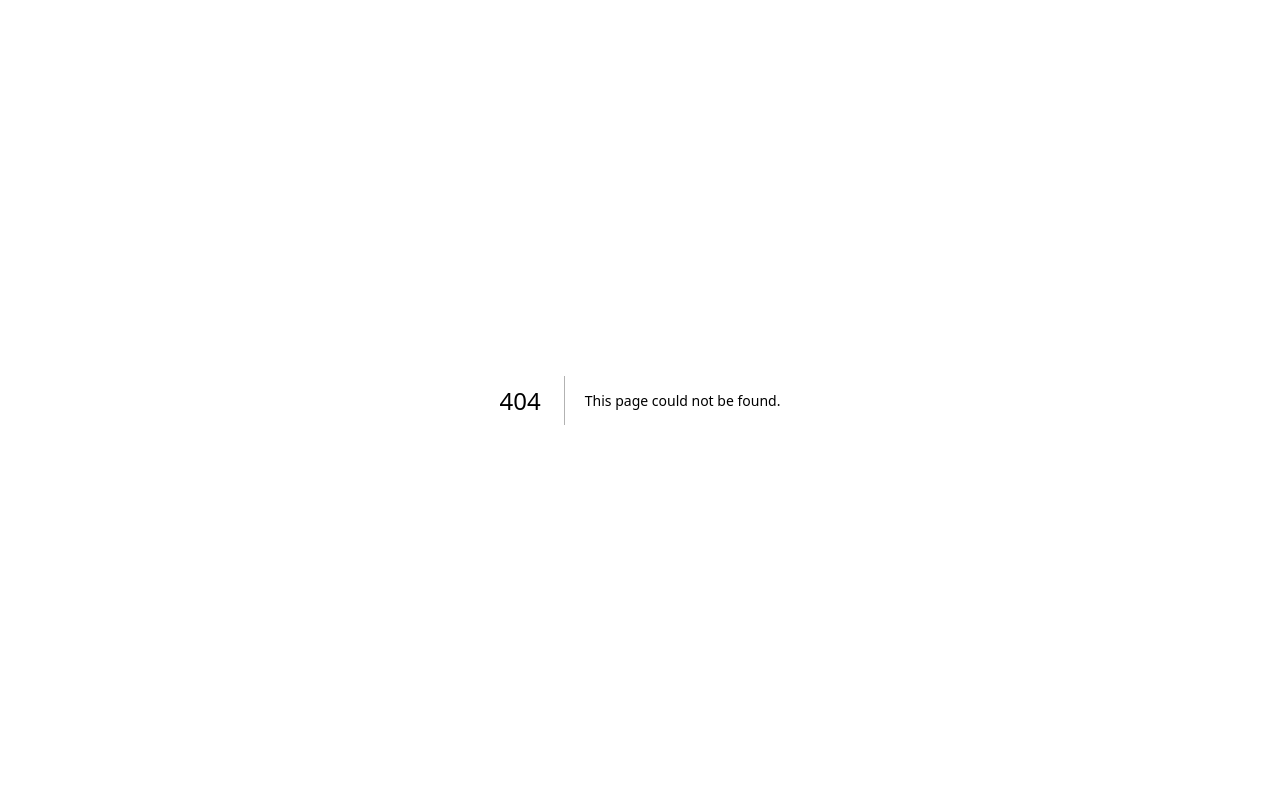
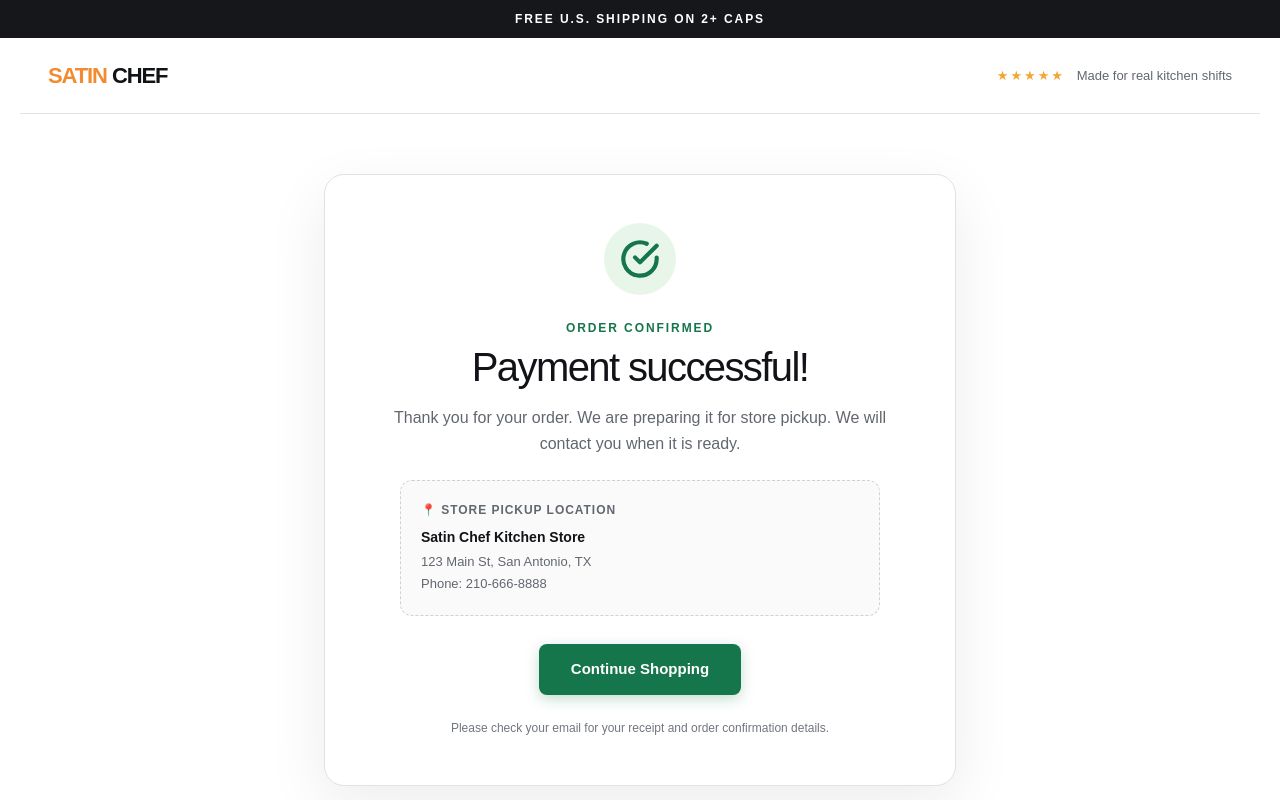
Before and after one commit to jtamez40/formfit, a Next.js app: page /order-success in a window 1280 px wide. Before the commit this address had no page. Shown: the top 800 px of the page. Built offline with nearby package versions, Linux system fonts and the light colour scheme.

Commit message:
integrated stripe

```diff
--- a/app/globals.css
+++ b/app/globals.css
@@ -36,3 +36,131 @@ footer{min-height:110px;background:var(--ink);color:#adb1b8;display:flex;align-i
 @media(max-width:900px){.hero{grid-template-columns:1fr;gap:42px;padding-top:38px}.checkout-card{position:relative;top:auto}.proof-strip{grid-template-columns:1fr 1fr}.feature{grid-template-columns:1fr;gap:28px;padding:38px 0}.feature.reverse .feature-image{order:0}.feature-image{height:390px}.story-intro{padding-top:80px}footer{flex-wrap:wrap;gap:18px 32px}}
 @media(max-width:560px){.site-header{height:65px;padding:0 18px}.header-proof{display:none}.hero{padding:32px 18px 54px}.hero h1{font-size:42px}.lead{font-size:17px}.video-placeholder{height:300px}.carousel-main{height:175px}.thumbs{margin-left:0;margin-right:0}.checkout-card{padding:19px}.proof-strip{grid-template-columns:1fr;padding:28px 24px}.proof-strip div{border-right:0;border-bottom:1px solid #ffffff25;padding-bottom:17px}.features{padding:0 18px 80px}.feature-image{height:320px}.story-intro{padding:75px 20px 55px}.for-work{padding:75px 20px}footer{flex-direction:column;text-align:center}}
 @media(prefers-reduced-motion:reduce){html{scroll-behavior:auto}*{transition:none!important}}
+
+/* Order Success Page */
+.order-success-container {
+  max-width: 680px;
+  margin: 60px auto 90px;
+  padding: 0 24px;
+}
+.order-success-card {
+  background: white;
+  border: 1px solid var(--line);
+  border-radius: 20px;
+  padding: 48px 40px;
+  box-shadow: 0 20px 60px rgba(23,28,35,.08);
+  text-align: center;
+  display: flex;
+  flex-direction: column;
+  align-items: center;
+}
+.success-icon-badge {
+  width: 72px;
+  height: 72px;
+  border-radius: 50%;
+  background: #e8f5e9;
+  color: var(--green);
+  display: flex;
+  align-items: center;
+  justify-content: center;
+  margin-bottom: 24px;
+}
+.order-success-card .kicker {
+  color: var(--green);
+  font-size: 12px;
+  font-weight: 900;
+  letter-spacing: .16em;
+  margin-bottom: 8px;
+}
+.order-success-card h1 {
+  font-size: clamp(28px, 4vw, 40px);
+  line-height: 1.1;
+  letter-spacing: -.04em;
+  margin: 0 0 16px;
+  color: var(--ink);
+}
+.order-success-card .lead-text {
+  font-size: 16px;
+  line-height: 1.6;
+  color: var(--muted);
+  max-width: 500px;
+  margin: 0 0 24px;
+}
+.order-reference {
+  background: var(--soft);
+  border: 1px solid var(--line);
+  border-radius: 10px;
+  padding: 12px 18px;
+  margin-bottom: 24px;
+  font-size: 13px;
+  color: var(--ink);
+  word-break: break-all;
+  display: flex;
+  flex-wrap: wrap;
+  align-items: center;
+  justify-content: center;
+  gap: 8px;
+}
+.reference-label {
+  font-weight: 700;
+  color: var(--muted);
+}
+.reference-id {
+  font-family: monospace;
+  font-size: 13px;
+  background: #ffffff;
+  padding: 3px 8px;
+  border-radius: 5px;
+  border: 1px solid #d0d5dd;
+  color: var(--ink);
+}
+.store-info-box {
+  width: 100%;
+  max-width: 480px;
+  background: #fafafa;
+  border: 1px dashed #cdd1d8;
+  border-radius: 12px;
+  padding: 20px;
+  margin-bottom: 28px;
+  text-align: left;
+}
+.store-info-header {
+  font-size: 12px;
+  font-weight: 800;
+  letter-spacing: .08em;
+  color: var(--muted);
+  text-transform: uppercase;
+  margin-bottom: 8px;
+}
+.store-info-details b {
+  font-size: 14px;
+  color: var(--ink);
+  display: block;
+  margin-bottom: 4px;
+}
+.store-info-details p {
+  font-size: 13px;
+  color: var(--muted);
+  margin: 2px 0;
+}
+.order-success-card .continue-btn {
+  background: var(--green);
+  color: white;
+  text-decoration: none;
+  font-weight: 800;
+  font-size: 15px;
+  padding: 14px 32px;
+  border-radius: 8px;
+  display: inline-block;
+  box-shadow: 0 4px 14px rgba(22, 118, 75, 0.25);
+}
+.order-success-card .continue-btn:hover {
+  background: #105e3b;
+  transform: translateY(-1px);
+}
+.email-note {
+  margin-top: 24px;
+  font-size: 12px;
+  color: var(--muted);
+  opacity: 0.9;
+}
--- /dev/null
+++ b/app/order-success/page.tsx
@@ -0,0 +1,93 @@
+"use client";
+
+import { useSearchParams } from "next/navigation";
+import Link from "next/link";
+import { Suspense } from "react";
+
+function OrderSuccessContent() {
+  const searchParams = useSearchParams();
+  const sessionId = searchParams.get("session_id");
+
+  return (
+    <div className="order-success-card">
+      <div className="success-icon-badge">
+        <svg
+          width="40"
+          height="40"
+          viewBox="0 0 24 24"
+          fill="none"
+          stroke="currentColor"
+          strokeWidth="2.5"
+          strokeLinecap="round"
+          strokeLinejoin="round"
+        >
+          <path d="M22 11.08V12a10 10 0 1 1-5.93-9.14"></path>
+          <polyline points="22 4 12 14.01 9 11.01"></polyline>
+        </svg>
+      </div>
+
+      <p className="kicker">ORDER CONFIRMED</p>
+      <h1>Payment successful!</h1>
+      <p className="lead-text">
+        Thank you for your order. We are preparing it for store pickup. We will contact you when it is ready.
+      </p>
+
+      {sessionId && (
+        <div className="order-reference">
+          <span className="reference-label">Order Reference:</span>
+          <code className="reference-id">{sessionId}</code>
+        </div>
+      )}
+
+      <div className="store-info-box">
+        <div className="store-info-header">📍 Store Pickup Location</div>
+        <div className="store-info-details">
+          <b>Satin Chef Kitchen Store</b>
+          <p>123 Main St, San Antonio, TX</p>
+          <p>Phone: 210-666-8888</p>
+        </div>
+      </div>
+
+      <div className="actions">
+        <Link href="/" className="continue-btn">
+          Continue Shopping
+        </Link>
+      </div>
+
+      <p className="email-note">
+        Please check your email for your receipt and order confirmation details.
+      </p>
+    </div>
+  );
+}
+
+export default function OrderSuccessPage() {
+  return (
+    <main>
+      <div className="announcement">FREE U.S. SHIPPING ON 2+ CAPS</div>
+      <header className="site-header">
+        <Link className="brand" href="/" aria-label="Satin Chef home">
+          <span>SATIN</span> CHEF
+        </Link>
+        <div className="header-proof">
+          <span className="stars">★★★★★</span> Made for real kitchen shifts
+        </div>
+      </header>
+
+      <section className="order-success-container">
+        <Suspense fallback={<div>Loading order details...</div>}>
+          <OrderSuccessContent />
+        </Suspense>
+      </section>
+
+      <footer>
+        <div className="brand">
+          <span>SATIN </span> CHEF
+        </div>
+        <div>123 Main St, San Antonio, TX</div>
+        <a href="tel:2106668888">210-666-8888</a>
+        <div>© 2026 Satin Chef. All rights reserved.</div>
+      </footer>
+    </main>
+  );
+}
--- a/app/page.tsx
+++ b/app/page.tsx
@@ -58,6 +58,36 @@ export default function Home() {
   const [quantity, setQuantity] = useState(1);
   const price = 24.99;
   const videoRef = useRef<HTMLVideoElement>(null);
+
+  const [loading, setLoading] = useState(false);
+
+  const handleBuyNow = async () => {
+    setLoading(true);
+    try {
+      const response = await fetch("https://n8n.ebutap.xyz/webhook/stripe", {
+        method: "POST",
+        headers: {
+          "Content-Type": "application/json",
+        },
+        body: JSON.stringify({
+          productId: "prod_UzjsDw0hzgDKrA",
+          quantity: quantity,
+        }),
+      });
+
+      const data = await response.json().catch(() => null);
+      if (data) {
+        const redirectUrl = data.url || data.checkoutUrl || data.stripeUrl || data.redirectUrl;
+        if (redirectUrl) {
+          window.location.href = redirectUrl;
+        }
+      }
+    } catch (error) {
+      console.error("Error sending buy request:", error);
+    } finally {
+      setLoading(false);
+    }
+  };
 
   useEffect(() => {
     if (mediaItems[active].type === "video") {
@@ -136,7 +166,9 @@ export default function Home() {
           <select aria-label="Country"><option>United States</option></select>
           <input placeholder="Address" />
           <div className="checkout-total"><span>Total</span><strong>${(price * quantity).toFixed(2)}</strong></div>
-          <button className="buy-button">Complete Order</button>
+          <button className="buy-button" onClick={handleBuyNow} disabled={loading}>
+            {loading ? "Processing..." : "Buy Now"}
+          </button>
           <p className="mock-note">Preview checkout — no payment will be processed.</p>
           <div className="payment-marks"><span>VISA</span><span>mastercard</span><span>AMEX</span><span>Pay</span></div>
         </aside>
```
Also changed, not shown: 1 other file (tests, documents, lock files or other folders).
